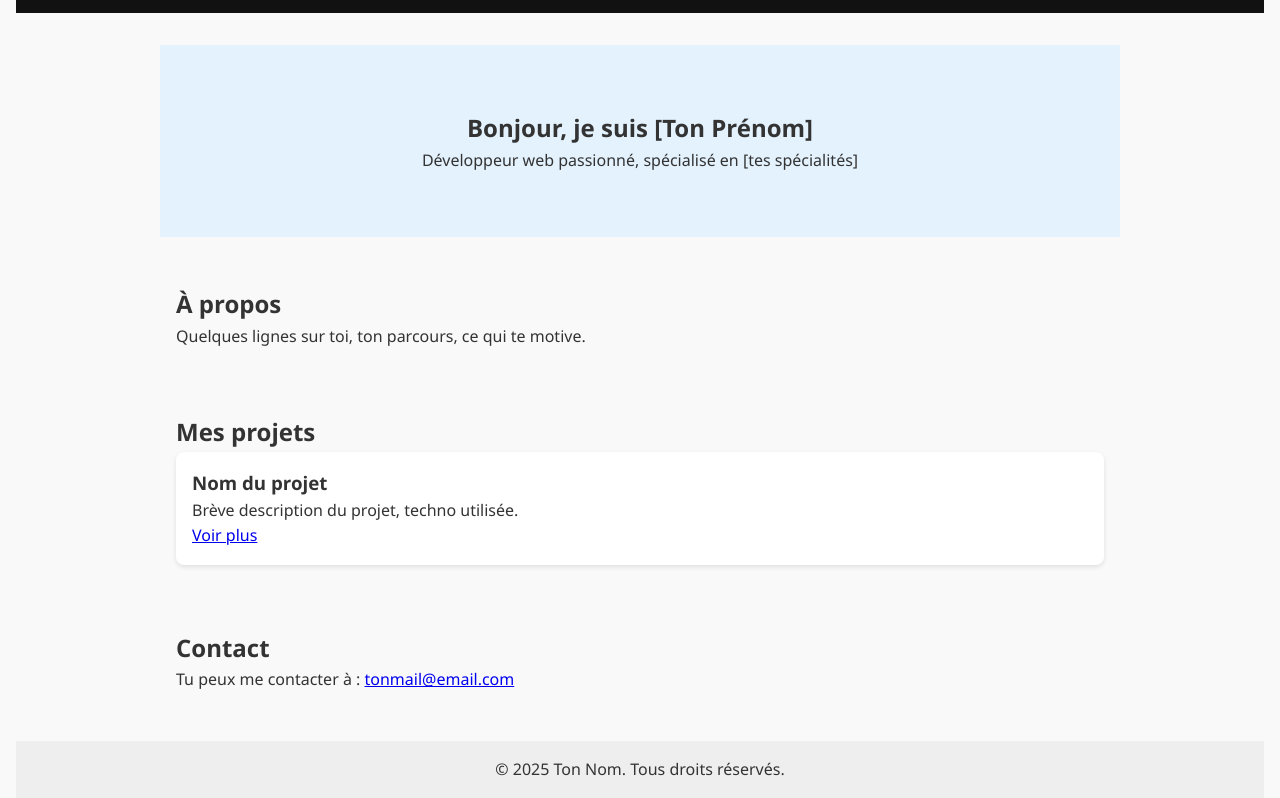
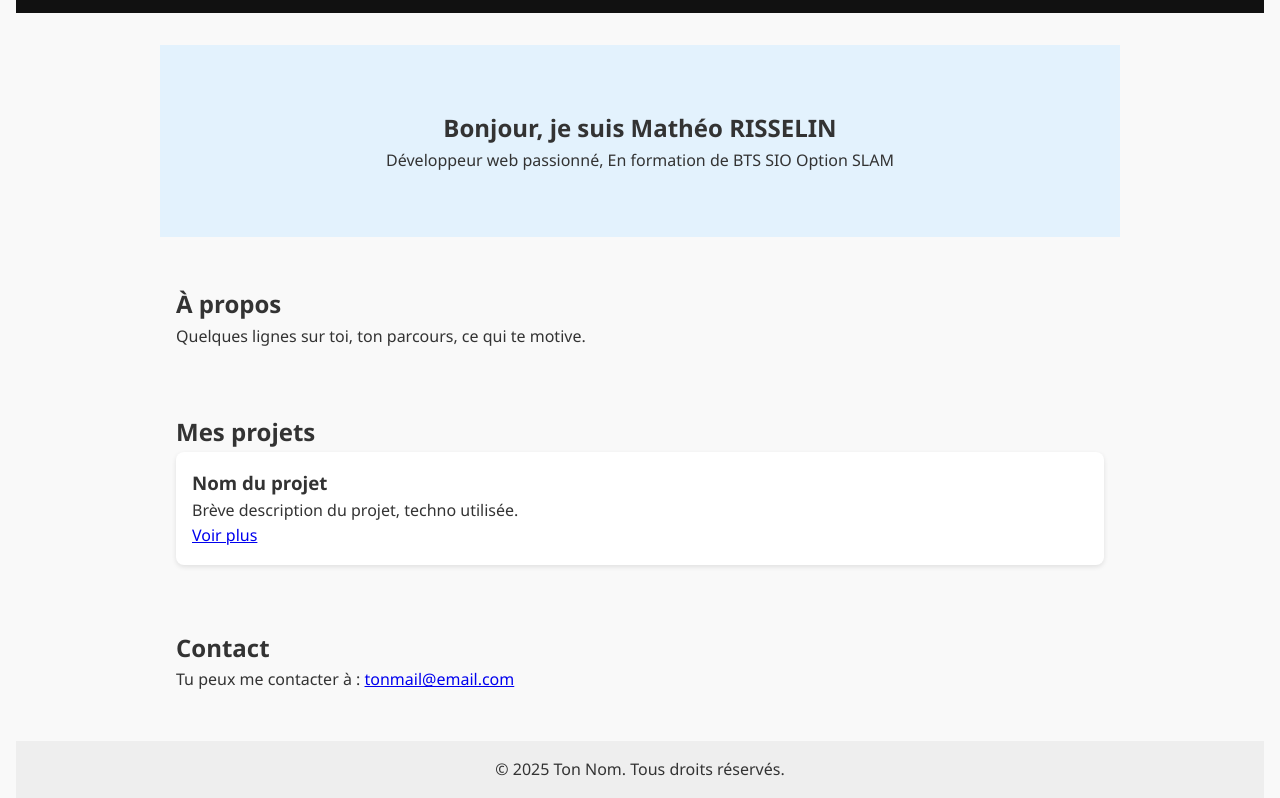
Before and after one commit to Mataikk/Portfolio1, a plain HTML site: page index.html in a window 1280 px wide. Shown: the part 57-855 px from the top of the page. Drawn offline with Linux system fonts and the light colour scheme.

Commit message:
Ajustement prénom et BTS

```diff
--- a/index.html
+++ b/index.html
@@ -20,8 +20,8 @@
   </header>
 
   <section id="hero">
-    <h2>Bonjour, je suis [Ton Prénom]</h2>
-    <p>Développeur web passionné, spécialisé en [tes spécialités]</p>
+    <h2>Bonjour, je suis Mathéo RISSELIN</h2>
+    <p>Développeur web passionné, En formation de BTS SIO Option SLAM</p>
   </section>
 
   <section id="about">
```
